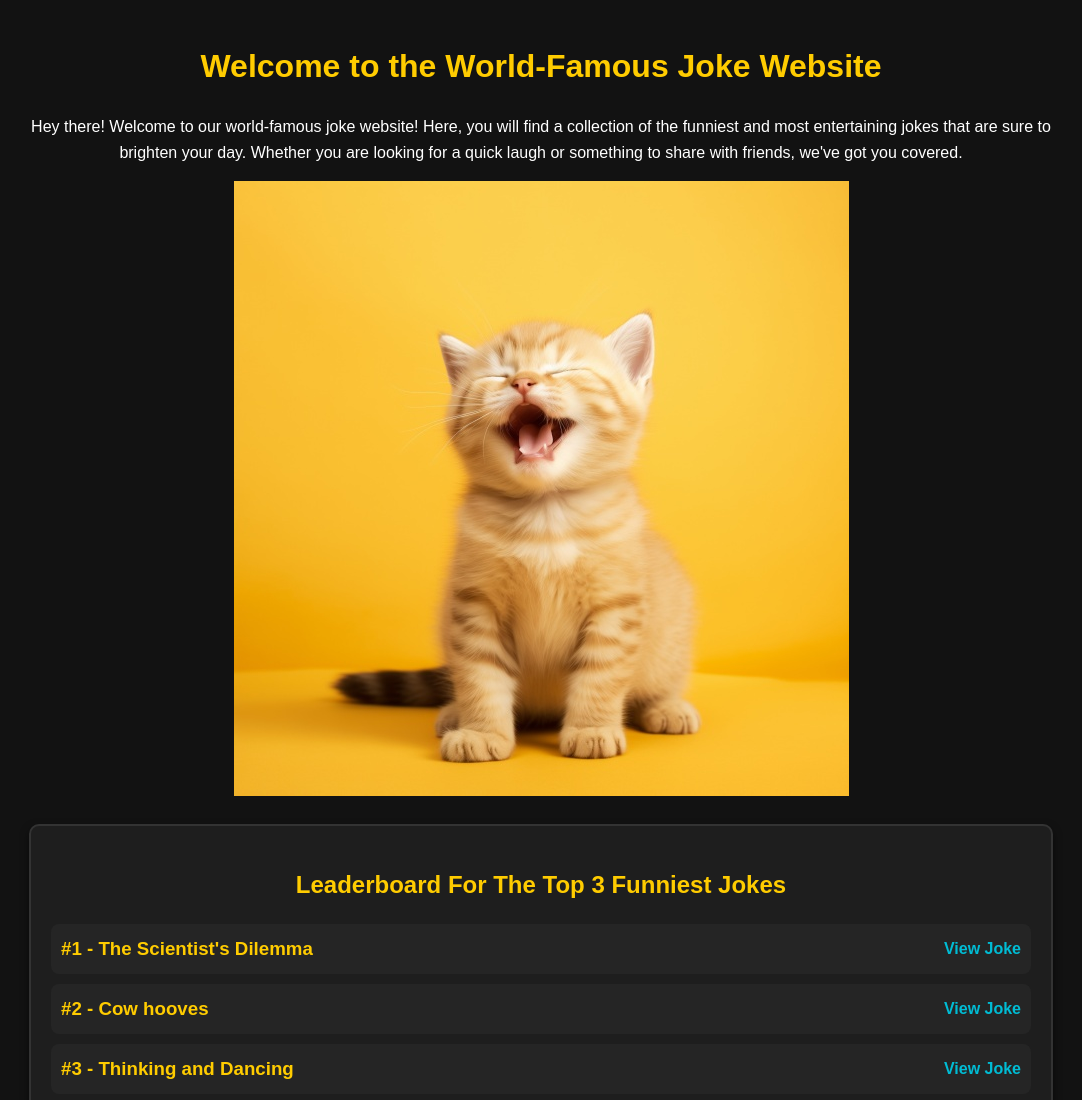
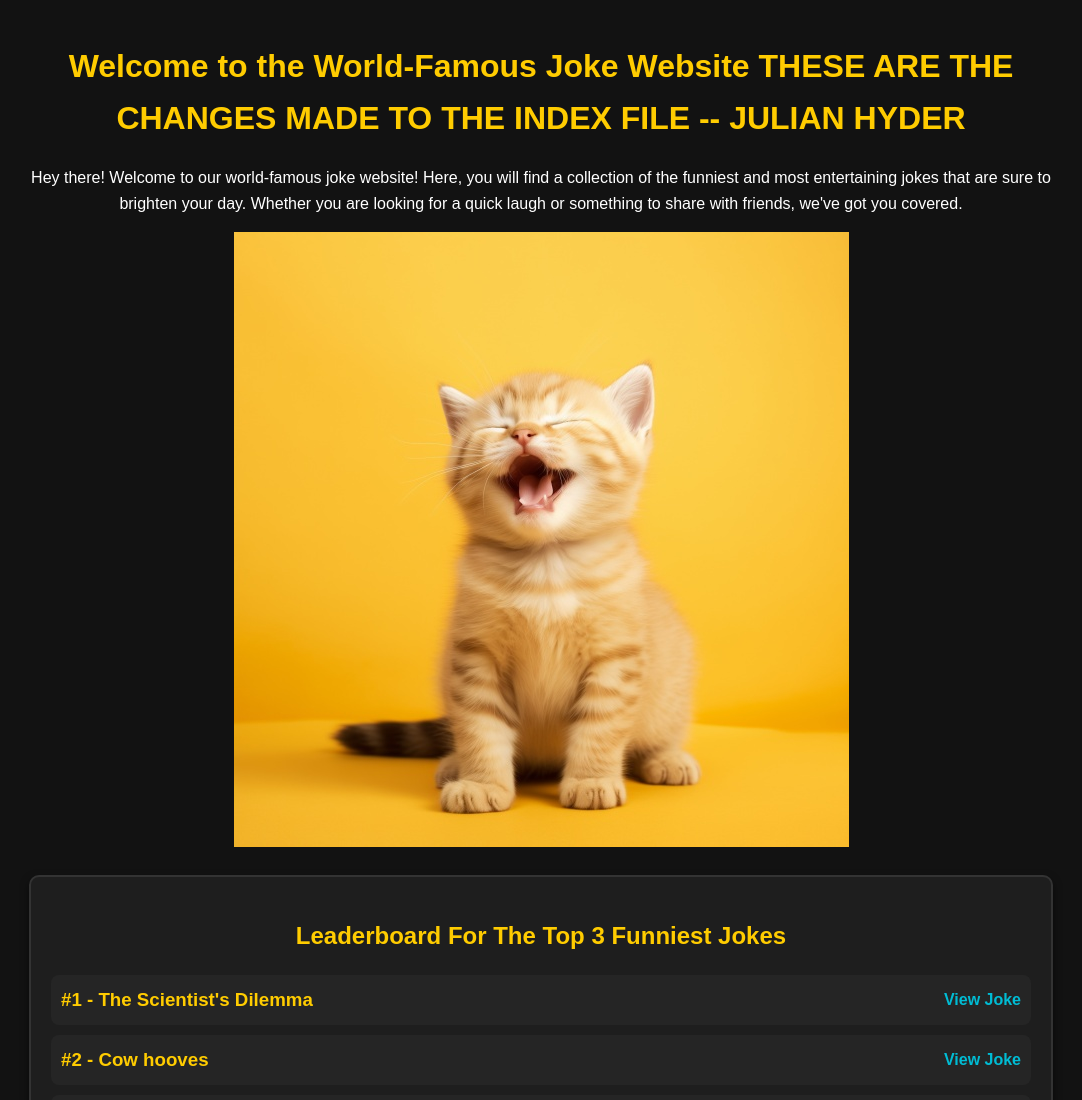
Before and after one commit to Jchyder/final-website, a plain HTML site: page index.html in a window 1280 px wide. Shown: the top 1100 px of the page, without its empty margins (99-1181 px from the left). Drawn offline with Linux system fonts and the light colour scheme.

Commit message:
index.html was changed for demo.

```diff
--- a/index.html
+++ b/index.html
@@ -8,7 +8,7 @@
 </head>
 <body>
     <div class="container">
-        <h1>Welcome to the World-Famous Joke Website</h1>
+        <h1>Welcome to the World-Famous Joke Website THESE ARE THE CHANGES MADE TO THE INDEX FILE -- JULIAN HYDER</h1>
         <p>Hey there! Welcome to our world-famous joke website! Here, you will find a collection of the funniest and most entertaining jokes that are sure to brighten your day. Whether you are looking for a quick laugh or something to share with friends, we've got you covered.</p>
         <img src="images/happy-laughing-kitten.jpg">
         <div class="leaderboard">
```
